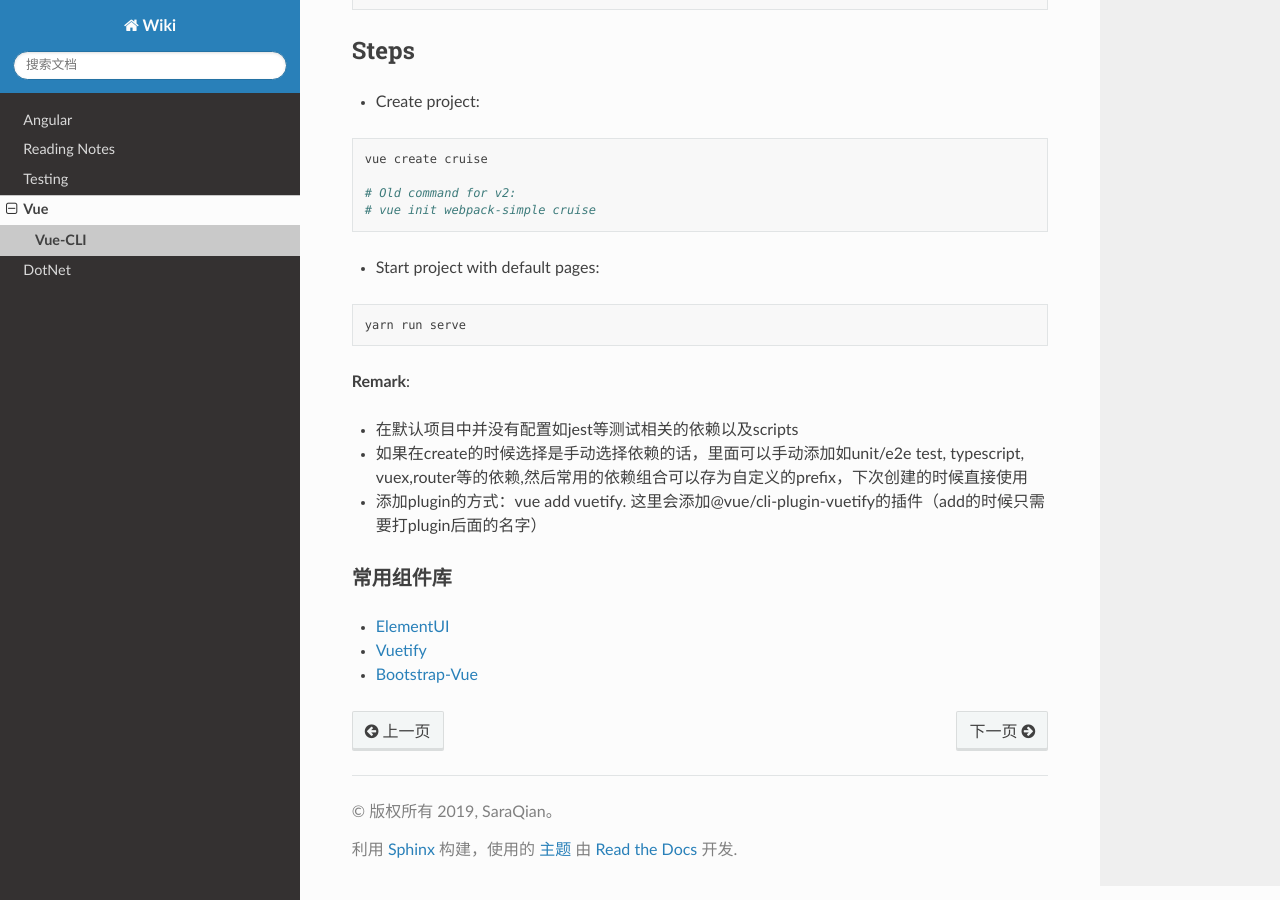
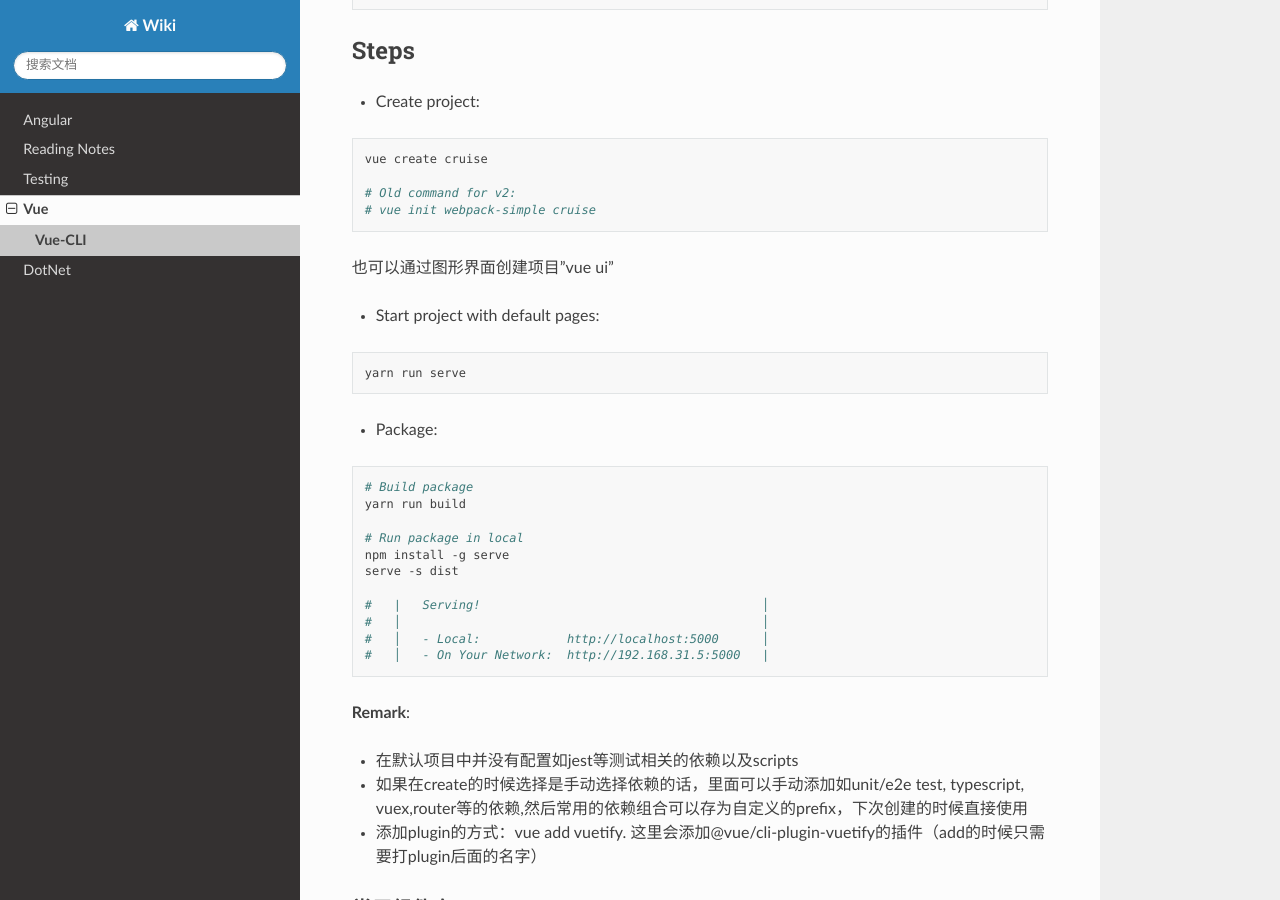
Before and after one commit to abigail830/Sphinx_wiki, a Sphinx documentation site: the page built from source/Vue/VueCli.rst, in a window 1280 px wide and 900 px high, scrolled down 262 px. Built offline with Sphinx 7.4.7 and the Read the Docs theme 2.0.0, drawn with Linux system fonts in a browser that asks for light colours.

Commit message:
Update VueCli.rst

```diff
--- a/source/Vue/VueCli.rst
+++ b/source/Vue/VueCli.rst
@@ -20,11 +20,31 @@ Steps
   # Old command for v2:
   # vue init webpack-simple cruise
 
+也可以通过图形界面创建项目"vue ui"
+
+
 * Start project with default pages:
 
 .. code-block:: bash
 
   yarn run serve
+
+* Package:
+
+.. code-block:: bash
+
+  # Build package
+  yarn run build
+
+  # Run package in local
+  npm install -g serve
+  serve -s dist
+
+  #   |   Serving!                                       │
+  #   │                                                  │
+  #   │   - Local:            http://localhost:5000      │
+  #   │   - On Your Network:  http://192.168.31.5:5000   |
+
 
 
 **Remark**:
```
